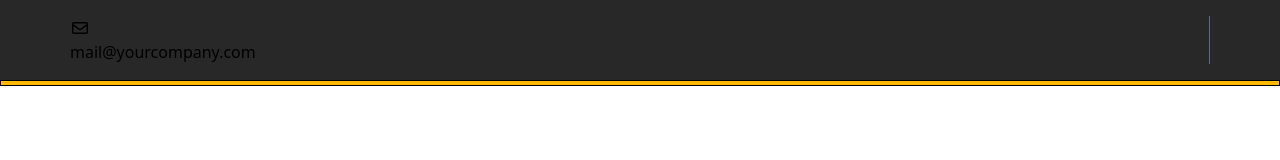
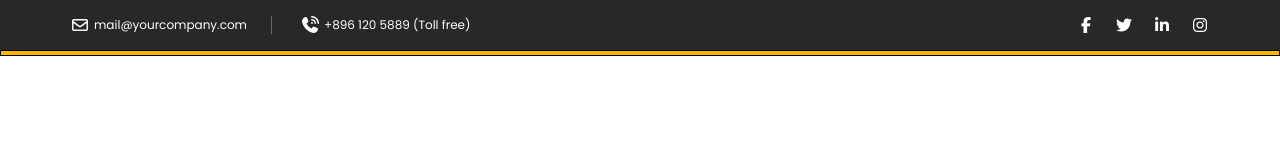
Before and after one commit to menabil/Petroil, a website: page index.html in a window 1280 px wide. Drawn offline with Linux system fonts and the light colour scheme.

```diff
--- a/index.html
+++ b/index.html
@@ -18,13 +18,25 @@
       rel="stylesheet"
     />
   </head>
-  <body>
+  <body class="font-Pop">
     <!-- Top Header -->
     <header class="bg-[#282828]">
-      <div class="container py-4">
-        <div class="border-r border-[#5C6A92] pr-6">
-          <i class="fa-regular fa-envelope"></i>
-          <p>mail@yourcompany.com</p>
+      <div class="container py-4 text-white flex justify-between">
+        <div class="flex gap-x-7">
+          <div class="border-r border-[#5C6A92] pr-6 flex">
+            <i class="fa-regular fa-envelope text-base cursor-pointer"></i>
+            <p class="text-[12px] pl-1">mail@yourcompany.com</p>
+          </div>
+          <div class="flex">
+            <i class="fa-solid fa-phone-volume text-base cursor-pointer"></i>
+            <p class="text-[12px] pl-1">+896 120 5889 (Toll free)</p>
+          </div>
+        </div>
+        <div class="flex gap-x-4.5 text-base">
+          <i class="fa-brands fa-facebook-f cursor-pointer"></i
+          ><i class="fa-brands fa-twitter cursor-pointer"></i
+          ><i class="fa-brands fa-linkedin-in cursor-pointer"></i
+          ><i class="fa-brands fa-instagram cursor-pointer"></i>
         </div>
       </div>
       <div class="py-0.5 bg-[#FFB800] border border-black"></div>
--- a/src/input.css
+++ b/src/input.css
@@ -7,3 +7,7 @@
 .container {
   @apply max-w-[1140px] mx-auto;
 }
+
+.flex {
+  @apply flex items-center;
+}
```
Also changed, not shown: src/output.css.
